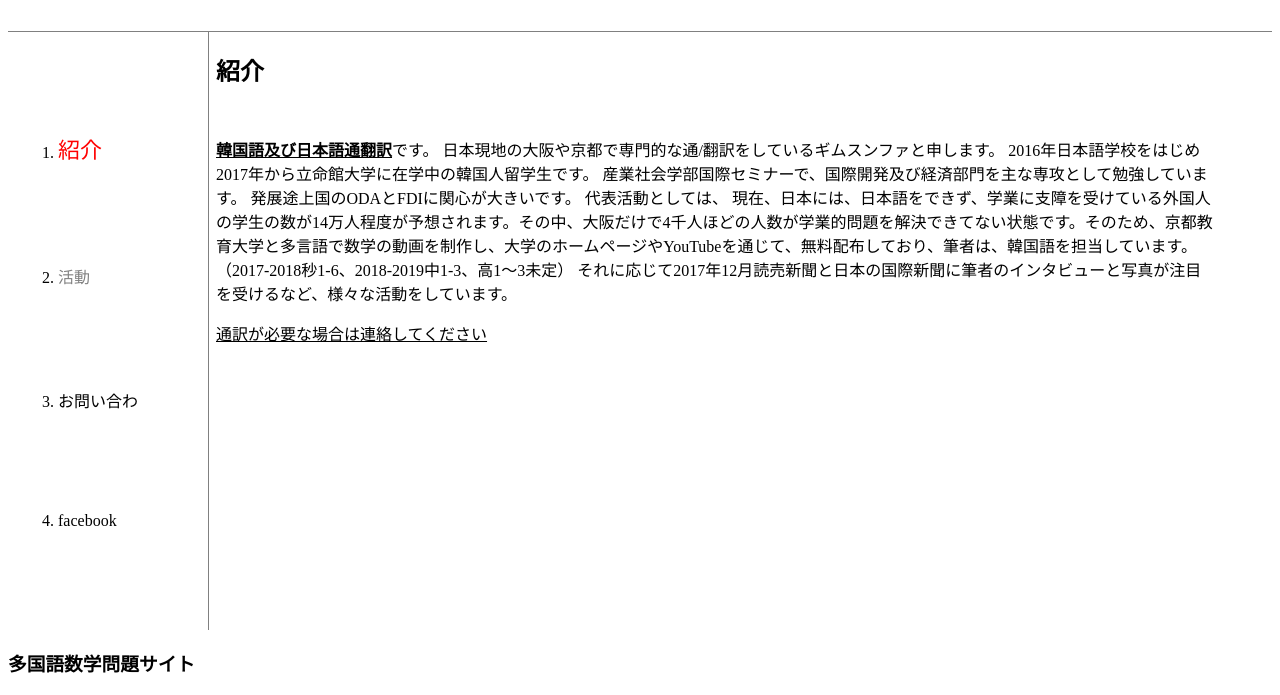
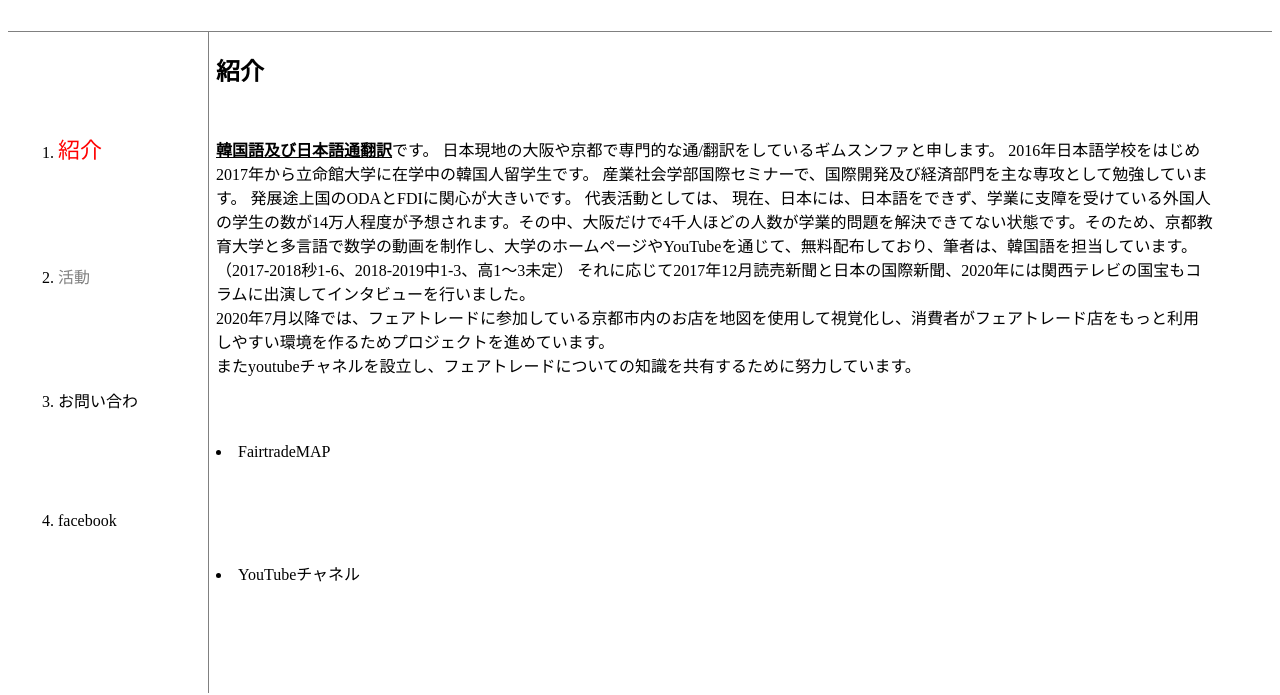
Before and after one commit to kimseunghwa102/Translation-Service, a plain HTML site: page 紹介.html in a window 1280 px wide. Shown: the part 124-819 px from the top of the page. Drawn offline with Linux system fonts and the light colour scheme.

Commit message:
Update 紹介.html

```diff
--- a/紹介.html
+++ b/紹介.html
@@ -34,8 +34,13 @@ li{
              発展途上国のODAとFDIに関心が大きいです。
              代表活動としては、
              現在、日本には、日本語をできず、学業に支障を受けている外国人の学生の数が14万人程度が予想されます。その中、大阪だけで4千人ほどの人数が学業的問題を解決できてない状態です。そのため、京都教育大学と多言語で数学の動画を制作し、大学のホームページやYouTubeを通じて、無料配布しており、筆者は、韓国語を担当しています。（2017-2018秒1-6、2018-2019中1-3、高1〜3未定）
-             それに応じて2017年12月読売新聞と日本の国際新聞に筆者のインタビューと写真が注目を受けるなど、様々な活動をしています。</p>
-     <u>通訳が必要な場合は連絡してください</u>
+             それに応じて2017年12月読売新聞と日本の国際新聞、2020年には関西テレビの国宝もコラムに出演してインタビューを行いました。<br>
+            2020年7月以降では、フェアトレードに参加している京都市内のお店を地図を使用して視覚化し、消費者がフェアトレード店をもっと利用しやすい環境を作るためプロジェクトを進めています。
+　　　　　　<br>またyoutubeチャネルを設立し、フェアトレードについての知識を共有するために努力しています。
+    <nl>
+      <li><a href="http://kyotofairtrade.com"target="_blank">FairtradeMAP</a></li>
+      <li><a href="https://www.youtube.com/channel/UCNhXNbYUKacUHKMG7EsC9SQ"target="_blank">YouTubeチャネル</a></li>
+    </nl>
         </div>
     </div>
 
```
